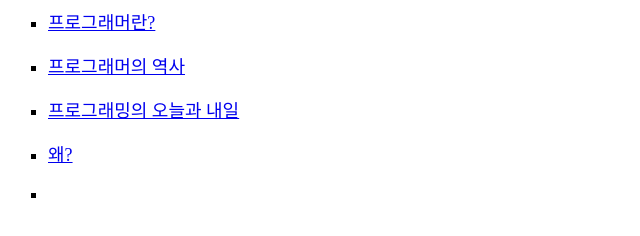
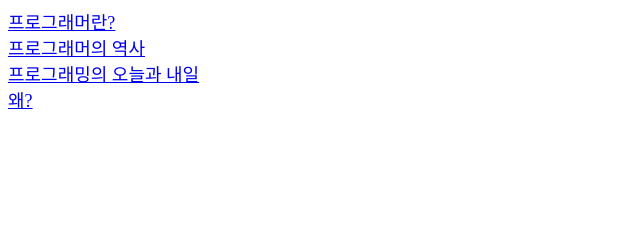
Before and after one commit to srcds0706/21307, a plain HTML site: page left.html in a window 1280 px wide. Shown: the whole page, without its empty margins (0-640 px from the left). Drawn offline with Linux system fonts and the light colour scheme.

Commit message:
Update left.html

```diff
--- a/left.html
+++ b/left.html
@@ -4,17 +4,15 @@
 </head>
 <body bgcolor=#ffffff>
 <font size=4>
-<ul type=square>
-<li><a href=right1.html target=right>
-프로그래머란?</a> <p>
-<li><a href=right2.html target=right>
-프로그래머의 역사</a> <p>
-<li><a href=right3.html target=right>
-프로그래밍의 오늘과 내일</a> <p>
-<li><a href=right4.html target=right>
-왜? </a> <p>
-<li><a href=right5.html target=right>
-</a>
-</ul>
+<a href=right1.html target=right>
+프로그래머란?</a> <br>
+<a href=right2.html target=right>
+프로그래머의 역사</a> <br>
+<a href=right3.html target=right>
+프로그래밍의 오늘과 내일</a> <br>
+<a href=right4.html target=right>
+왜? </a> <p> <br>
+<a href=right5.html target=right>
+  </a> <br>
 </font>
 </body></html>
```
